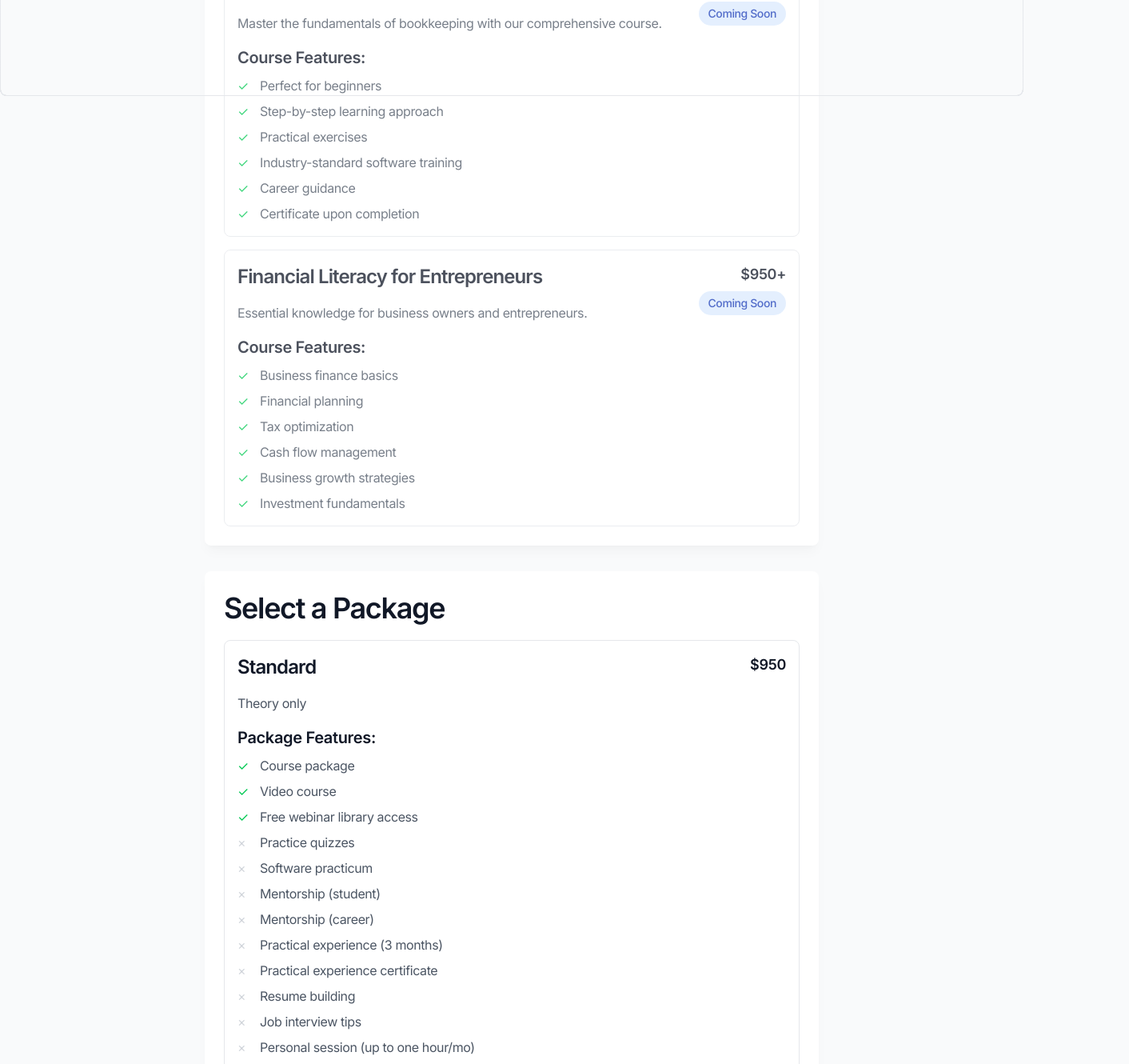
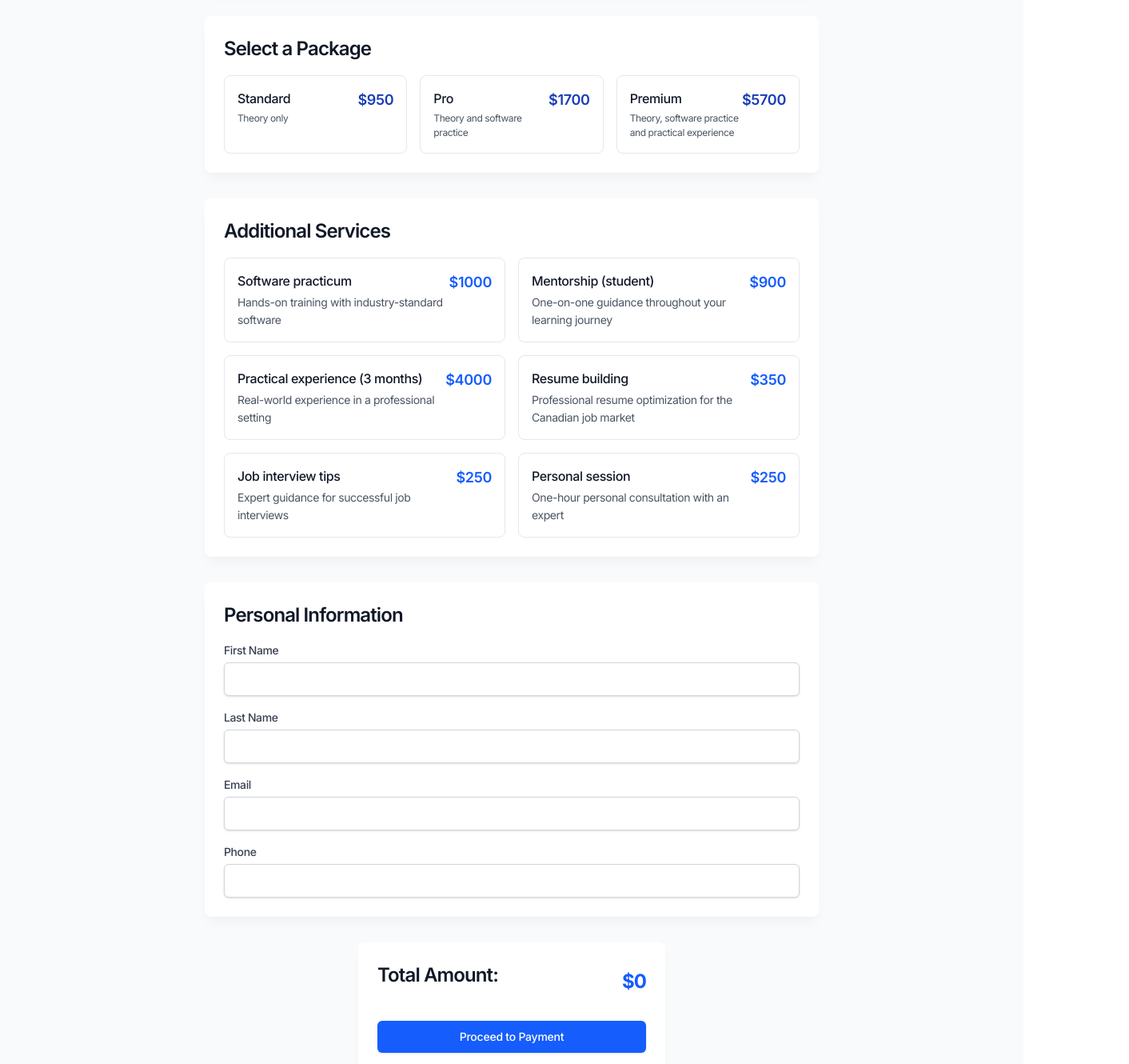
Before and after one commit to swe/skillpeak_demo, a Next.js app: page /enroll in a window 1280 px wide. Shown: the part 680-2010 px from the top of the page at 80% size, 1412 px wide, since content can reach past the window. Built offline with nearby package versions, Linux system fonts and the light colour scheme.

Commit message:
fixed enroll page

```diff
--- a/app/css/style.css
+++ b/app/css/style.css
@@ -202,7 +202,7 @@
   color utility to any element that depends on these defaults.
 */
 @layer base {
-  *,
+  *:not(html):not(body):not(div:first-child),
   ::after,
   ::before,
   ::backdrop,
--- a/app/enroll/page.tsx
+++ b/app/enroll/page.tsx
@@ -1,6 +1,6 @@
 'use client';
 
-import { useState } from 'react';
+import React, { useState } from 'react';
 import { useRouter } from 'next/navigation';
 import { H1 } from "@/components/ui/typography";
 import { Button } from "@/components/ui/button";
@@ -12,7 +12,6 @@ interface Course {
   name: string;
   description: string;
   price: number;
-  features: string[];
   isAvailable: boolean;
 }
 
@@ -37,14 +36,6 @@ const courses: Course[] = [
     name: 'Year-end Preparation Course',
     description: 'Master Canadian accounting standards and software with our comprehensive course.',
     price: 950,
-    features: [
-      'Perfect for newcomers to Canada',
-      'Hands-on training with Canadian accounting software',
-      'ESL-friendly course materials',
-      'Flexible online schedule',
-      '40-hour intensive program',
-      'Six comprehensive blocks'
-    ],
     isAvailable: true
   },
   {
@@ -52,14 +43,6 @@ const courses: Course[] = [
     name: 'Bookkeeping Essentials Course',
     description: 'Master the fundamentals of bookkeeping with our comprehensive course.',
     price: 950,
-    features: [
-      'Perfect for beginners',
-      'Step-by-step learning approach',
-      'Practical exercises',
-      'Industry-standard software training',
-      'Career guidance',
-      'Certificate upon completion'
-    ],
     isAvailable: false
   },
   {
@@ -67,14 +50,6 @@ const courses: Course[] = [
     name: 'Financial Literacy for Entrepreneurs',
     description: 'Essential knowledge for business owners and entrepreneurs.',
     price: 950,
-    features: [
-      'Business finance basics',
-      'Financial planning',
-      'Tax optimization',
-      'Cash flow management',
-      'Business growth strategies',
-      'Investment fundamentals'
-    ],
     isAvailable: false
   }
 ];
@@ -177,7 +152,8 @@ export default function EnrollmentPage() {
       return total + (service?.price || 0);
     }, 0);
 
-    return coursePrice + packagePrice + servicesPrice;
+    // For now, we only use the package price as the base price
+    return packagePrice + servicesPrice;
   };
 
   const handleSubmit = (e: React.FormEvent) => {
@@ -198,17 +174,17 @@ export default function EnrollmentPage() {
       <Header />
       <main className="grow">
         <div className="min-h-screen bg-gray-50 py-12 px-4 sm:px-6 lg:px-8">
-          <div className="max-w-3xl mx-auto">
+          <div className="mt-18 max-w-3xl mx-auto">
             <div className="pb-12 text-center">
-              <H1 className="mb-6 border-y text-4xl font-bold [border-image:linear-gradient(to_right,transparent,--theme(--color-slate-300/.8),transparent)1] md:text-5xl">
+              <h2 className="py-2 border-y text-5xl font-bold [border-image:linear-gradient(to_right,transparent,--theme(--color-slate-300/.8),transparent)1] md:text-6xl">
                 Enroll in a Course
-              </H1>
+              </h2>
             </div>
 
             <form onSubmit={handleSubmit} className="space-y-8">
               {/* Course Selection */}
-              <div className="bg-white p-6 rounded-lg shadow-lg shadow-black/[0.03] before:pointer-events-none before:absolute before:inset-0 before:rounded-[inherit] before:border before:border-transparent before:[background:linear-gradient(var(--color-gray-100),var(--color-gray-200))_border-box] before:[mask-composite:exclude_!important] before:[mask:linear-gradient(white_0_0)_padding-box,_linear-gradient(white_0_0)]">
-                <h2 className="text-xl font-semibold mb-4">Select a Course</h2>
+              <div className="bg-white p-6 rounded-lg shadow-lg shadow-black/[0.03]">
+                <h3 className="font-semibold mb-4">Select a Course</h3>
                 <div className="grid grid-cols-1 gap-4">
                   {courses.map((course) => (
                     <label
@@ -229,29 +205,17 @@ export default function EnrollmentPage() {
                       <div>
                         <div className="flex justify-between items-start">
                           <div>
-                            <h3 className="font-medium text-lg">{course.name}</h3>
-                            <p className="text-gray-600 mt-1">{course.description}</p>
+                            <p className="font-medium text-md">{course.name}</p>
+                            <p className="text-sm text-gray-600 mt-1">{course.description}</p>
                           </div>
                           <div className="flex flex-col items-end">
-                            <span className="font-semibold text-lg">${course.price}+</span>
+                            <span className="font-semibold text-lg text-blue-800">${course.price}+</span>
                             {!course.isAvailable && (
                               <span className="mt-2 inline-block rounded-full bg-blue-100 px-3 py-1 text-sm font-medium text-blue-800">
                                 Coming Soon
                               </span>
                             )}
                           </div>
-                        </div>
-
-                        <div className="mt-4">
-                          <h4 className="font-medium mb-2">Course Features:</h4>
-                          <ul className="space-y-2">
-                            {course.features.map((feature) => (
-                              <li key={feature} className="flex items-start">
-                                <span className="flex-shrink-0 h-5 w-5 text-green-500">✓</span>
-                                <span className="ml-2 text-gray-600">{feature}</span>
-                              </li>
-                            ))}
-                          </ul>
                         </div>
                       </div>
                     </label>
@@ -260,9 +224,9 @@ export default function EnrollmentPage() {
               </div>
 
               {/* Package Selection */}
-              <div className="bg-white p-6 rounded-lg shadow-lg shadow-black/[0.03] before:pointer-events-none before:absolute before:inset-0 before:rounded-[inherit] before:border before:border-transparent before:[background:linear-gradient(var(--color-gray-100),var(--color-gray-200))_border-box] before:[mask-composite:exclude_!important] before:[mask:linear-gradient(white_0_0)_padding-box,_linear-gradient(white_0_0)]">
-                <h2 className="text-xl font-semibold mb-4">Select a Package</h2>
-                <div className="grid grid-cols-1 gap-4">
+              <div className="bg-white p-6 rounded-lg shadow-lg shadow-black/[0.03]">
+                <h3 className="font-semibold mb-4">Select a Package</h3>
+                <div className="grid grid-cols-3 gap-4">
                   {packages.map((pkg) => (
                     <label
                       key={pkg.id}
@@ -281,24 +245,10 @@ export default function EnrollmentPage() {
                       <div>
                         <div className="flex justify-between items-start">
                           <div>
-                            <h3 className="font-medium text-lg">{pkg.name}</h3>
-                            <p className="text-gray-600 mt-1">{pkg.description}</p>
+                            <p className="font-medium text-md">{pkg.name}</p>
+                            <p className="text-xs text-gray-600 mt-1">{pkg.description}</p>
                           </div>
-                          <span className="font-semibold text-lg">${pkg.price}</span>
-                        </div>
-
-                        <div className="mt-4">
-                          <h4 className="font-medium mb-2">Package Features:</h4>
-                          <ul className="space-y-2">
-                            {features.map((feature, index) => (
-                              <li key={feature} className="flex items-start">
-                                <span className={`flex-shrink-0 h-5 w-5 ${pkg.features[index] ? 'text-green-500' : 'text-gray-300'}`}>
-                                  {pkg.features[index] ? '✓' : '×'}
-                                </span>
-                                <span className="ml-2 text-gray-600">{feature}</span>
-                              </li>
-                            ))}
-                          </ul>
+                          <span className="font-semibold text-lg text-blue-800">${pkg.price}</span>
                         </div>
                       </div>
                     </label>
@@ -307,13 +257,15 @@ export default function EnrollmentPage() {
               </div>
 
               {/* Additional Services */}
-              <div className="bg-white p-6 rounded-lg shadow-lg shadow-black/[0.03] before:pointer-events-none before:absolute before:inset-0 before:rounded-[inherit] before:border before:border-transparent before:[background:linear-gradient(var(--color-gray-100),var(--color-gray-200))_border-box] before:[mask-composite:exclude_!important] before:[mask:linear-gradient(white_0_0)_padding-box,_linear-gradient(white_0_0)]">
-                <h2 className="text-xl font-semibold mb-4">Additional Services</h2>
-                <div className="grid grid-cols-1 gap-4">
+              <div className="bg-white p-6 rounded-lg shadow-lg shadow-black/[0.03]">
+                <h3 className="font-semibold mb-4">Additional Services</h3>
+                <div className="grid grid-cols-2 gap-4">
                   {additionalServices.map((service) => (
                     <label
                       key={service.id}
-                      className="flex items-start space-x-4 border rounded-lg p-4 hover:border-blue-500 transition-colors"
+                      className={`border rounded-lg p-4 cursor-pointer transition-colors ${
+                        selectedServices.includes(service.id) ? 'border-blue-500 bg-blue-50' : 'border-gray-200 hover:border-blue-300'
+                      }`}
                     >
                       <input
                         type="checkbox"
@@ -326,15 +278,15 @@ export default function EnrollmentPage() {
                             setSelectedServices(selectedServices.filter(id => id !== service.id));
                           }
                         }}
-                        className="mt-1 h-4 w-4 text-blue-600"
+                        className="hidden"
                       />
-                      <div className="flex-1">
+                      <div>
                         <div className="flex justify-between items-start">
                           <div>
-                            <h3 className="font-medium text-lg">{service.name}</h3>
-                            <p className="text-gray-600 mt-1">{service.description}</p>
+                            <p className="font-medium md">{service.name}</p>
+                            <p className="text-gray-600 mt-1 text-sm">{service.description}</p>
                           </div>
-                          <span className="font-semibold text-lg">${service.price}</span>
+                          <span className="font-semibold text-lg text-blue-600">${service.price}</span>
                         </div>
                       </div>
                     </label>
@@ -343,8 +295,8 @@ export default function EnrollmentPage() {
               </div>
 
               {/* Personal Information */}
-              <div className="bg-white p-6 rounded-lg shadow-lg shadow-black/[0.03] before:pointer-events-none before:absolute before:inset-0 before:rounded-[inherit] before:border before:border-transparent before:[background:linear-gradient(var(--color-gray-100),var(--color-gray-200))_border-box] before:[mask-composite:exclude_!important] before:[mask:linear-gradient(white_0_0)_padding-box,_linear-gradient(white_0_0)]">
-                <h2 className="text-xl font-semibold mb-4">Personal Information</h2>
+              <div className="bg-white p-6 rounded-lg shadow-lg shadow-black/[0.03]">
+                <h3 className="font-semibold mb-4">Personal Information</h3>
                 <div className="grid grid-cols-1 gap-4 sm:grid-cols-2">
                   <div>
                     <label className="block text-sm font-medium text-gray-700">First Name</label>
@@ -390,14 +342,14 @@ export default function EnrollmentPage() {
               </div>
 
               {/* Total and Submit */}
-              <div className="bg-white p-6 rounded-lg shadow-lg shadow-black/[0.03] before:pointer-events-none before:absolute before:inset-0 before:rounded-[inherit] before:border before:border-transparent before:[background:linear-gradient(var(--color-gray-100),var(--color-gray-200))_border-box] before:[mask-composite:exclude_!important] before:[mask:linear-gradient(white_0_0)_padding-box,_linear-gradient(white_0_0)]">
+              <div className="bg-white p-6 rounded-lg shadow-lg shadow-black/[0.03] w-1/2 m-auto">
                 <div className="flex justify-between items-center mb-6">
-                  <h2 className="text-xl font-semibold">Total Amount</h2>
+                  <h3 className="font-semibold">Total Amount:</h3>
                   <span className="text-2xl font-bold text-blue-600">${calculateTotal()}</span>
                 </div>
                 <Button
                   type="submit"
-                  className="w-full"
+                  className="cursor-pointer w-full flex justify-center py-3 px-4 border border-transparent rounded-md shadow-sm text-sm font-medium text-white bg-blue-600 hover:bg-blue-700 focus:outline-none focus:ring-2 focus:ring-offset-2 focus:ring-blue-500"
                 >
                   Proceed to Payment
                 </Button>
--- a/app/layout.tsx
+++ b/app/layout.tsx
@@ -21,10 +21,10 @@ export default function RootLayout({
   return (
     <html lang="en" className="scroll-smooth">
       <body
-        className={`${inter.variable} bg-gray-50 font-inter tracking-tight text-gray-900 antialiased`}
+        className={`${inter.variable} font-inter tracking-tight text-gray-900 antialiased`}
         style={{ isolation: "isolate" }}
       >
-        <div className="flex min-h-screen flex-col overflow-hidden supports-[overflow:clip]:overflow-clip">
+        <div className="flex min-h-screen flex-col bg-gray-50">
           {children}
         </div>
       </body>
--- a/components/ui/footer.tsx
+++ b/components/ui/footer.tsx
@@ -69,8 +69,8 @@ export default function Footer({ border = false }: { border?: boolean }) {
       </div>
 
       {/* Big text */}
-      <div className="relative -mt-16 h-60 w-full -z-10" aria-hidden="true">
-        <div className="pointer-events-none absolute left-1/2 -z-10 -translate-x-1/2 text-center text-[348px] font-bold leading-none before:bg-linear-to-b before:from-gray-200 before:to-gray-100/30 before:to-80% before:bg-clip-text before:text-transparent before:content-['Skillpeak'] after:absolute after:inset-0 after:bg-gray-300/70 after:bg-clip-text after:text-transparent after:mix-blend-darken after:content-['Skillpeak'] after:[text-shadow:0_1px_0_white]"></div>
+      <div className="relative h-60 w-full" aria-hidden="true">
+        <div className="pointer-events-none absolute left-1/2 -translate-x-1/2 text-center text-[348px] font-bold leading-none before:bg-linear-to-b before:from-gray-200 before:to-gray-100/30 before:to-80% before:bg-clip-text before:text-transparent before:content-['Skillpeak'] after:absolute after:inset-0 after:bg-gray-300/70 after:bg-clip-text after:text-transparent after:mix-blend-darken after:content-['Skillpeak'] after:[text-shadow:0_1px_0_white]"></div>
         {/* Glow */}
         <div
           className="absolute bottom-0 left-1/2 -translate-x-1/2 translate-y-2/3"
```
